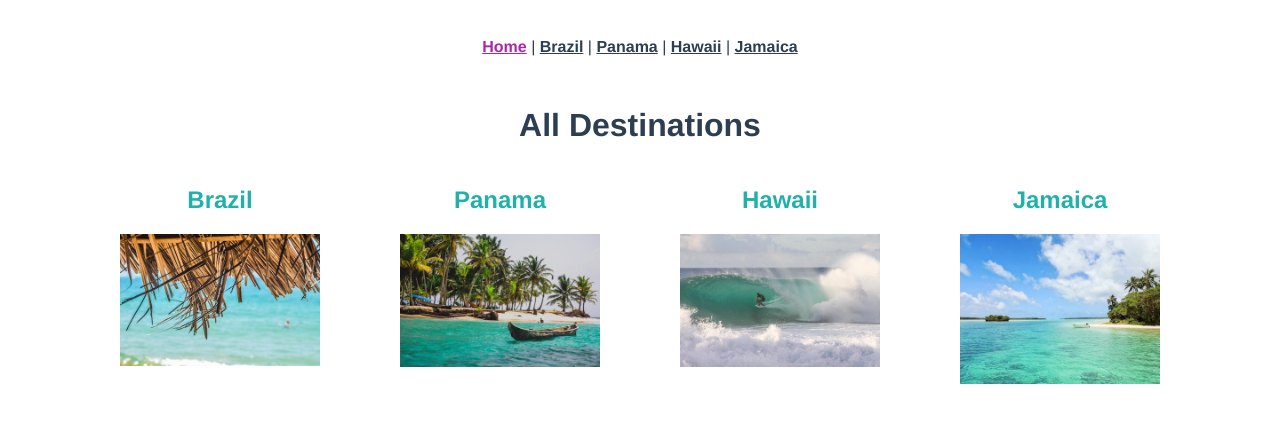
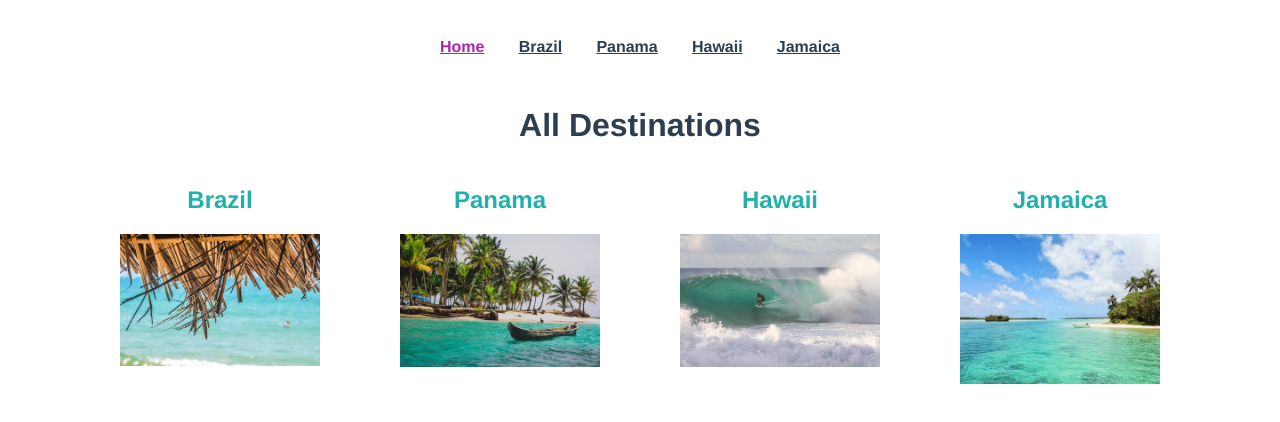
Before and after one commit to debs-obrien/course-vue-router, a Vue app: page /#/ in a window 1280 px wide. Shown: the top 422 px of the page. Built offline with nearby package versions, Linux system fonts and the light colour scheme.

Commit message:
add styles for nav

```diff
--- a/src/components/Navigation.vue
+++ b/src/components/Navigation.vue
@@ -1,9 +1,9 @@
 <template>
     <nav id="nav">
-      <router-link to="/">Home</router-link> |
-      <router-link to="/brazil">Brazil</router-link>  |
-      <router-link to="/panama">Panama</router-link>  |
-      <router-link to="/hawaii">Hawaii</router-link>  |
+      <router-link to="/">Home</router-link>
+      <router-link to="/brazil">Brazil</router-link>
+      <router-link to="/panama">Panama</router-link>
+      <router-link to="/hawaii">Hawaii</router-link>
       <router-link to="/jamaica">Jamaica</router-link>
     </nav>
 </template>
@@ -15,5 +15,11 @@ export default {
 </script>
 
 <style scoped>
+#nav{
+    display: flex;
+    justify-content: space-between;
+    max-width: 400px;
+    margin: 0 auto;
+}
 
 </style>
```
